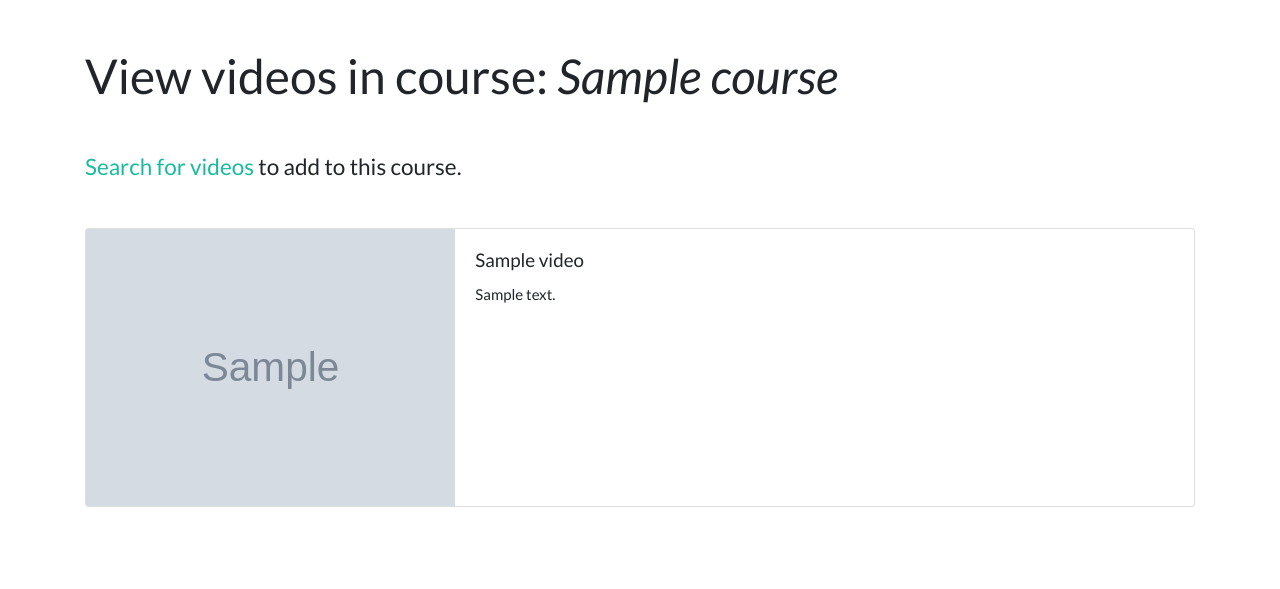
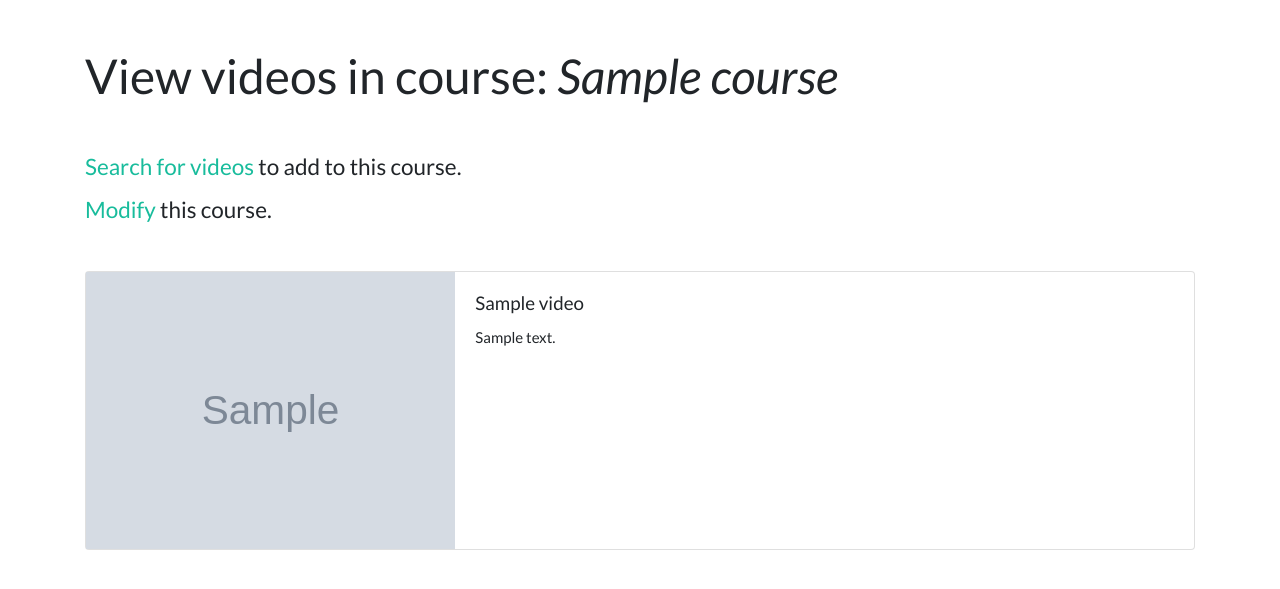
Before and after one commit to andreamartz/sb-29-capstone-1, a Flask app: template templates/courses/details.html in a window 1280 px wide. Shown: the part 71-660 px from the top of the page. Run offline with Flask 2, Linux system fonts and the light colour scheme; the template is opened without the code that fills it: values that come from a table or form of the project are taken from there, others are empty; tables that the repository leaves empty hold one stand-in row (values such as "Sample post"); grey boxes marked "Sample" are stand-in pictures; parts of the project's set-up code (start-up, migrations or seed data) failed here and were passed over.

Commit message:
Add course details route and modify the course details template

```diff
--- a/app.py
+++ b/app.py
@@ -546,6 +546,24 @@ def courses_edit(course_id):
     return render_template("courses/edit.html", course=course, videos_courses=videos_courses_asc)
 
 
+@app.route('/courses/<int:course_id>/details', methods=["GET"])
+def courses_details(course_id):
+    """Display the videos in the course."""
+
+    if not g.user:
+        flash("Access unauthorized.", "danger")
+        return redirect("/")
+
+    course = Course.query.get_or_404(course_id)
+    videos_courses_asc = (VideoCourse
+                          .query
+                          .filter(VideoCourse.course_id == course_id)
+                          .order_by(VideoCourse.video_seq)
+                          .all())
+    user = g.user
+    return render_template("courses/details.html", user=user, course=course, videos_courses=videos_courses_asc)
+
+
 @ app.route('/courses/<int:course_id>/re-sequence', methods=["POST"])
 def courses_resequence(course_id):
     """There is no view for this route.
--- a/templates/courses/details.html
+++ b/templates/courses/details.html
@@ -1,13 +1,14 @@
 <!-- LOGGED IN USERS ONLY:
-This page will show:
-* for ALL USERS: the details for each course, such as title, creator username, and videos (in order)-->
+This page will show ALL logged in users:
+* the details for each course, such as course title, description, and videos (in order)-->
 
 {% extends 'base.html' %}
 {% block content %}
 <h1 class="top-section mb-5">View videos in course: <i>{{ course.title }}</i></h1>
 <!-- Allow course creator to add videos to the course. -->
 {% if course.creator_id == user.id %}
-<p class="h4 mb-5"><a href="/courses/{{ course.id }}/videos/search">Search for videos</a> to add to this course.</p>
+<p class="h4 mb-3"><a href="/courses/{{ course.id }}/videos/search">Search for videos</a> to add to this course.</p>
+<p class="h4 mb-5"><a href="/courses/{{ course.id }}/edit">Modify</a> this course.</p>
 {% endif %}
 
 {% if videos_courses %}
@@ -17,7 +18,10 @@ This page will show:
     <div class="col-8 col-md-4 image-container">
       <!-- Course Image -->
       <!-- CHANGE: remove this line when replacing thumbnail with iframe -->
-      <img src="{{ vc.video.thumbUrl }}" class="img-fluid searched-item" alt="thumbnail of video: {{ vc.video.title }}">
+      <a href="https://www.youtube.com/watch?v={{ vc.video.yt_video_id }}" target="_blank" rel="noreferrer noopener">
+        <img src="{{ vc.video.thumbUrl }}" class="img-fluid searched-item"
+          alt="thumbnail of video: {{ vc.video.title }}">
+      </a>
       <!-- CHANGE: uncomment and turn into a variable to show iframe -->
       <!-- video.iframe -->
     </div>
```
